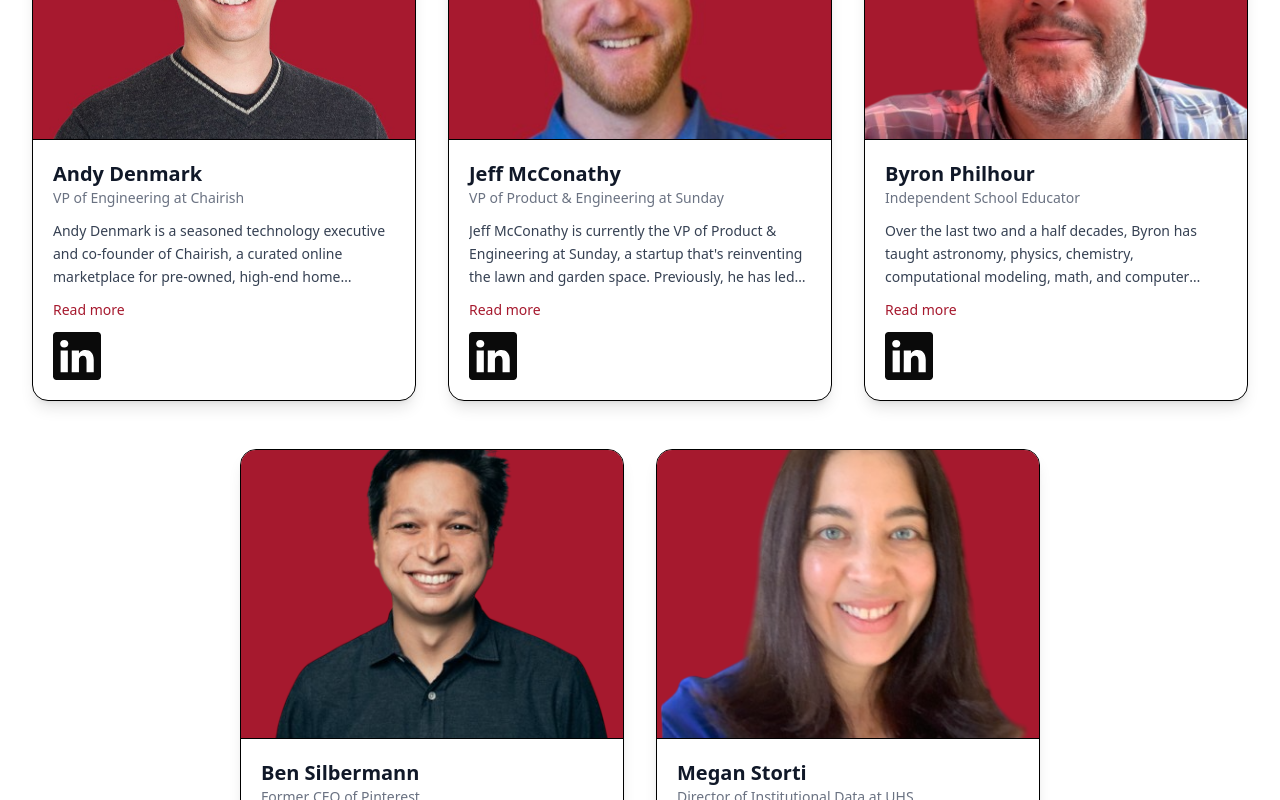
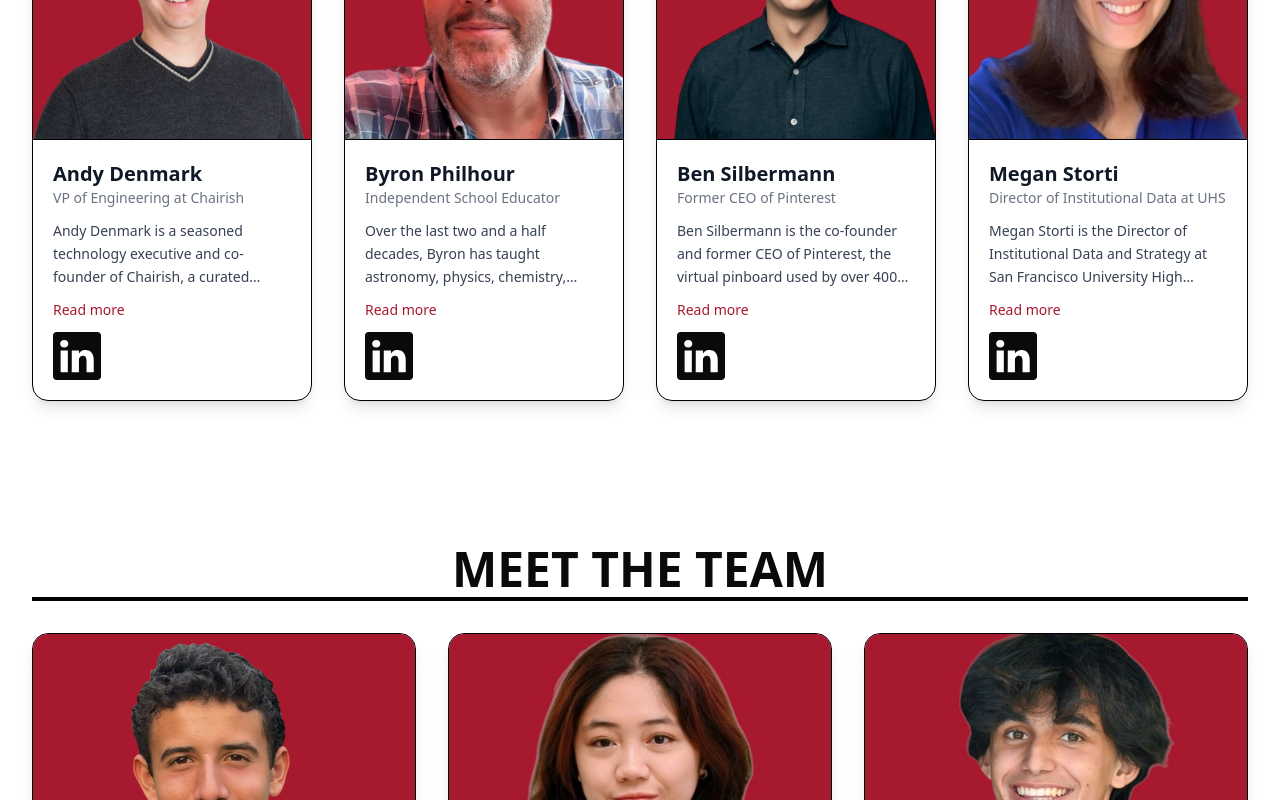
Before and after one commit to jacob-s-codes/uhshacks, a Next.js app: page / in a window 1280 px wide. Shown: the part 5500-6300 px from the top of the page. Built offline with nearby package versions, Linux system fonts and the light colour scheme.

Commit message:
removed jeff

```diff
--- a/src/app/HomeClient.tsx
+++ b/src/app/HomeClient.tsx
@@ -353,7 +353,7 @@ const HomeClient = () => {
           <hr className='mb-8 mt-1 border-2 border-black' />
 
           {/* Option 1: Use items-start to align cards to top */}
-          <div className='grid grid-cols-1 xl:grid-cols-3 lg:grid-cols-2 gap-y-12 gap-x-8 place-items-center items-start'>
+          <div className='grid grid-cols-1 xl:grid-cols-4 lg:grid-cols-2 gap-y-12 gap-x-8 place-items-center items-start'>
             <Judges
               name="Andy Denmark"
               bio1="Andy Denmark is a seasoned technology executive and co-founder of Chairish, a curated online marketplace for pre-owned, high-end home furnishings. Since helping launch the company in February 2013, he has served as its CTO, driving innovation and overseeing the platform's technical development, security, and server operations. Chairish was acquired by Auction Technology Group in 2025." bio2="With over two decades of industry experience, Andy previously co-founded TripIt (acquired by Concur Technologies in 2011), a first of its kind online travel itinerary organizer, and held senior engineering roles at SAP/Concur and Opsware/Loudcloud." bio3="He holds both a Masters in Computer Science and a Bachelors in Electrical Engineering from the Columbia University School of Engineering and Applied Science. He is based in the San Francisco Bay Area."
@@ -362,20 +362,13 @@ const HomeClient = () => {
               title="VP of Engineering at Chairish"
             />
             <Judges
-              name="Jeff McConathy"
-              bio1="Jeff McConathy is currently the VP of Product & Engineering at Sunday, a startup that's reinventing the lawn and garden space. Previously, he has led engineering teams at Niantic, Kasa Living and 6D.ai." bio2="Jeff was employee #4 at Trulia where he helped build and lead the engineering team through IPO and a multi-billion dollar acquisition. He has held leadership roles building software and engineering teams for 25+ years, building a strong expertise focused on startups and cutting edge innovation for both consumer and enterprise markets." bio3="He holds a Bachelor's degree from Penn State University and is based in San Francisco."
-              link="https://www.linkedin.com/in/jeffmcconathy/"
-              image="/people/jeffimg.jpg"
-              title="VP of Product & Engineering at Sunday"
-            />
-            <Judges
               name="Byron Philhour"
               bio1="Over the last two and a half decades, Byron has taught astronomy, physics, chemistry, computational modeling, math, and computer science to students of all ages and backgrounds. His day job is in independent school education, where he aligns with progressive / constructivist and humanist movements, understanding that human beings are capable of explosive, self-directed, experiential learning once obstacles to their well-being are removed." bio2="Byron earned his undergraduate degree from U.C. Berkeley and his Ph.D. in physics from the California Institute of Technology with a focus on observational cosmology. He's spent a lifetime tinkering with code, AI and data visualization." bio3="His company, Data Second, offers novel computational visualizations and models to clients at the intersection of data science and human relationships, including in education, politics, and in nonprofit and private sectors."
               link="https://www.linkedin.com/in/bphilhour/"
               image="/people/byronpic.png"
               title="Independent School Educator"
             />
-            <div className="col-span-full flex justify-center gap-8">
+
 
 
               <Judges
@@ -392,7 +385,7 @@ const HomeClient = () => {
                 image="/people/megan.png"
                 title="Director of Institutional Data at UHS"
               />
-            </div>
+
           </div>
         </div>
       </div>
```
